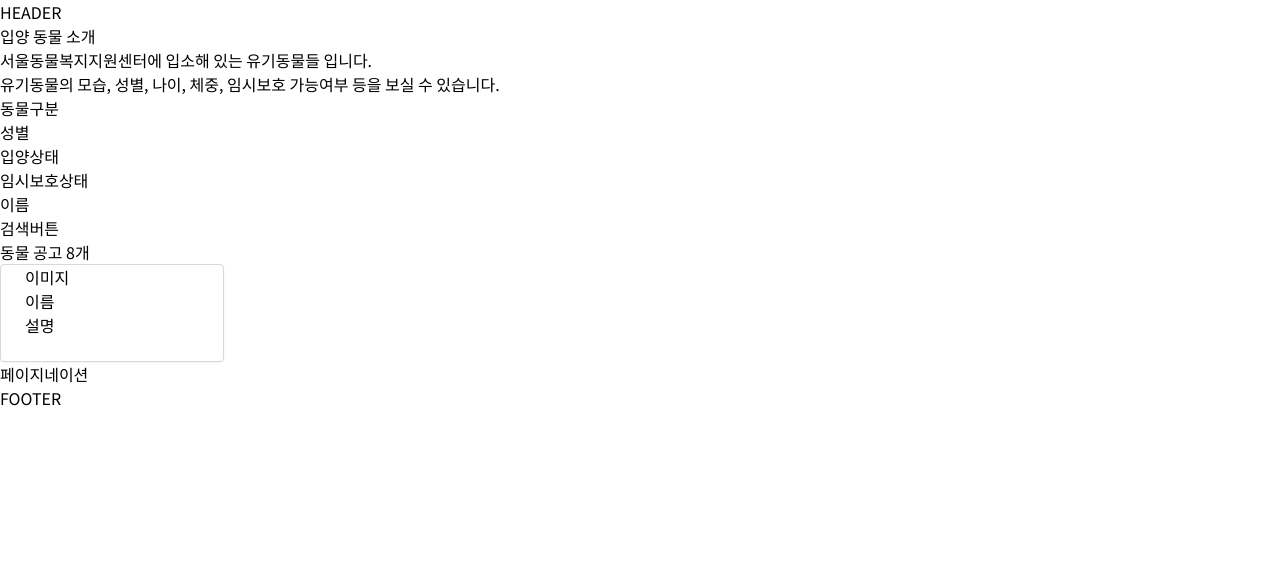
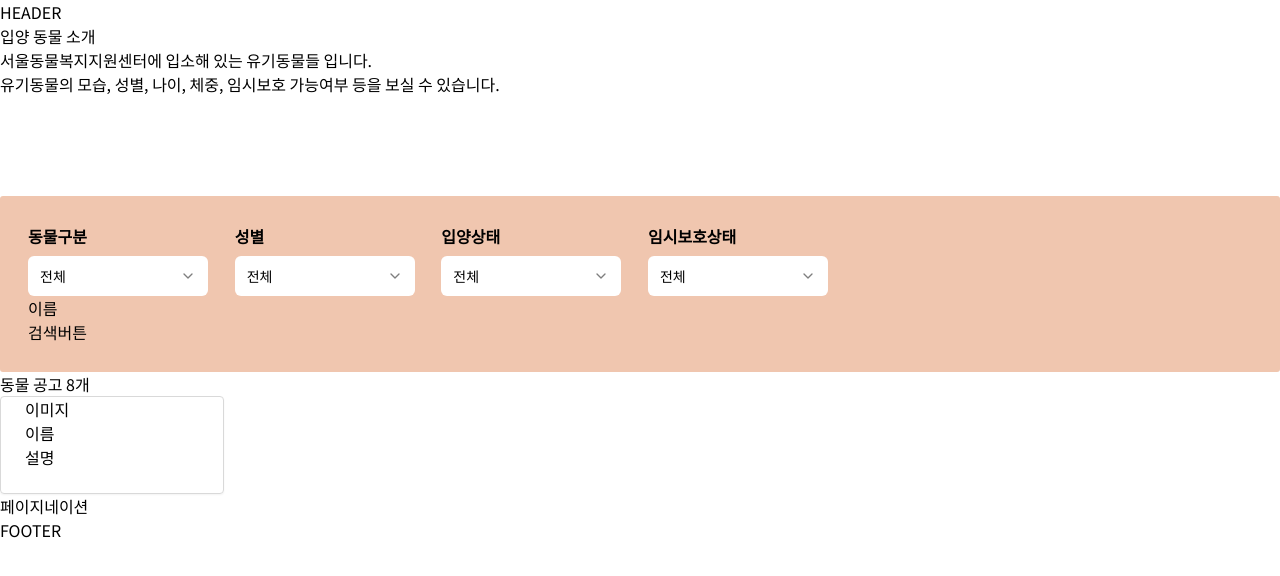
Before and after one commit to JeongwooHam/Banuddy-project, a Next.js app: page /adopt/seoul in a window 1280 px wide. Shown: the top 576 px of the page. Built offline with nearby package versions, Linux system fonts and the light colour scheme; a web font is replaced by a local one.

Commit message:
✨ Feat: shadcn Select 추가 및 custom

```diff
--- a/app/adopt/_components/List/Filter.tsx
+++ b/app/adopt/_components/List/Filter.tsx
@@ -1,18 +1,24 @@
+'use client'
+
+import CommonSelect from '@/components/select/select'
+import { filterValue } from './constants/filterValue'
+
 const AnimalFilter: React.FC = () => {
-  // 서울/전국 보이는 내용 다르게 하기
   return (
-    <>
-      <div>
-        <div>동물구분</div>
-        <div>성별</div>
-        <div>입양상태</div>
-        <div>임시보호상태</div>
+    <div className="bg-brown-100 w-content m-auto mt-[100px] rounded-[3px] p-7">
+      <div className="flex justify-between w-[800px]">
+        {filterValue.map(({ title, valueArray }) => (
+          <div>
+            <div className="text-base font-bold mb-2">{title}</div>
+            <CommonSelect selectValue={valueArray} />
+          </div>
+        ))}
       </div>
       <div>
         <div>이름</div>
         <div>검색버튼</div>
       </div>
-    </>
+    </div>
   )
 }
 
--- /dev/null
+++ b/app/adopt/_components/List/constants/filterValue.ts
@@ -0,0 +1,16 @@
+type value = {
+  title: string
+  valueArray: string[]
+}
+
+const animalcategory = ['전체', '개', '고양이', '기타']
+const animalSex = ['전체', '암컷', '수컷']
+const adoptState = ['전체', '입양대기', '입양진행중', '입양완료']
+const fosterState = ['전체', '센터보호중', '임시보호중']
+
+export const filterValue: value[] = [
+  { title: '동물구분', valueArray: animalcategory },
+  { title: '성별', valueArray: animalSex },
+  { title: '입양상태', valueArray: adoptState },
+  { title: '임시보호상태', valueArray: fosterState },
+]
--- a/components/select/select.tsx
+++ b/components/select/select.tsx
@@ -1,22 +1,30 @@
 import React from 'react'
-import Styles from './styles'
+import {
+  Select,
+  SelectContent,
+  SelectItem,
+  SelectTrigger,
+  SelectValue,
+} from '@/components/ui/select'
 
 export interface SelectProps {
-  label: string
-  onClick: () => void
-  disabled?: boolean
+  selectValue: string[]
 }
 
-const Select: React.FC<SelectProps> = ({ label, onClick, disabled }) => {
-  return (
-    <select
-      onClick={onClick}
-      className={`${Styles.fontSize} ${Styles.bg}`}
-      disabled={disabled}
-    >
-      {label}
-    </select>
-  )
+const CommonSelect: React.FC<SelectProps> = ({ selectValue }) => {
+  if (selectValue)
+    return (
+      <Select>
+        <SelectTrigger className="w-[180px] bg-white">
+          <SelectValue placeholder="전체" />
+        </SelectTrigger>
+        <SelectContent className="bg-white">
+          {selectValue.map((val) => (
+            <SelectItem value={val}>{val}</SelectItem>
+          ))}
+        </SelectContent>
+      </Select>
+    )
 }
 
-export default Select
+export default CommonSelect
--- /dev/null
+++ b/components/ui/select.tsx
@@ -0,0 +1,121 @@
+'use client'
+
+import * as React from 'react'
+import * as SelectPrimitive from '@radix-ui/react-select'
+import { Check, ChevronDown } from 'lucide-react'
+
+import { cn } from '@/lib/utils'
+
+const Select = SelectPrimitive.Root
+
+const SelectGroup = SelectPrimitive.Group
+
+const SelectValue = SelectPrimitive.Value
+
+const SelectTrigger = React.forwardRef<
+  React.ElementRef<typeof SelectPrimitive.Trigger>,
+  React.ComponentPropsWithoutRef<typeof SelectPrimitive.Trigger>
+>(({ className, children, ...props }, ref) => (
+  <SelectPrimitive.Trigger
+    ref={ref}
+    className={cn(
+      'flex h-10 w-full items-center justify-between rounded-md border-input bg-background px-3 py-2 text-sm ring-offset-background placeholder:text-muted-foreground focus:outline-none focus:ring-2 focus:ring-ring focus:ring-offset-2 disabled:cursor-not-allowed disabled:opacity-50',
+      className,
+    )}
+    {...props}
+  >
+    {children}
+    <SelectPrimitive.Icon asChild>
+      <ChevronDown className="h-4 w-4 opacity-50" />
+    </SelectPrimitive.Icon>
+  </SelectPrimitive.Trigger>
+))
+SelectTrigger.displayName = SelectPrimitive.Trigger.displayName
+
+const SelectContent = React.forwardRef<
+  React.ElementRef<typeof SelectPrimitive.Content>,
+  React.ComponentPropsWithoutRef<typeof SelectPrimitive.Content>
+>(({ className, children, position = 'popper', ...props }, ref) => (
+  <SelectPrimitive.Portal>
+    <SelectPrimitive.Content
+      ref={ref}
+      className={cn(
+        'relative z-50 min-w-[8rem] overflow-hidden rounded bg-popover text-popover-foreground shadow-md data-[state=open]:animate-in data-[state=closed]:animate-out data-[state=closed]:fade-out-0 data-[state=open]:fade-in-0 data-[state=closed]:zoom-out-95 data-[state=open]:zoom-in-95 data-[side=bottom]:slide-in-from-top-2 data-[side=left]:slide-in-from-right-2 data-[side=right]:slide-in-from-left-2 data-[side=top]:slide-in-from-bottom-2',
+        position === 'popper' &&
+          'data-[side=bottom]:translate-y-1 data-[side=left]:-translate-x-1 data-[side=right]:translate-x-1 data-[side=top]:-translate-y-1',
+        className,
+      )}
+      position={position}
+      {...props}
+    >
+      <SelectPrimitive.Viewport
+        className={cn(
+          'p-1',
+          position === 'popper' &&
+            'h-[var(--radix-select-trigger-height)] w-full min-w-[var(--radix-select-trigger-width)]',
+        )}
+      >
+        {children}
+      </SelectPrimitive.Viewport>
+    </SelectPrimitive.Content>
+  </SelectPrimitive.Portal>
+))
+SelectContent.displayName = SelectPrimitive.Content.displayName
+
+const SelectLabel = React.forwardRef<
+  React.ElementRef<typeof SelectPrimitive.Label>,
+  React.ComponentPropsWithoutRef<typeof SelectPrimitive.Label>
+>(({ className, ...props }, ref) => (
+  <SelectPrimitive.Label
+    ref={ref}
+    className={cn('py-1.5 pl-8 pr-2 text-sm font-semibold', className)}
+    {...props}
+  />
+))
+SelectLabel.displayName = SelectPrimitive.Label.displayName
+
+const SelectItem = React.forwardRef<
+  React.ElementRef<typeof SelectPrimitive.Item>,
+  React.ComponentPropsWithoutRef<typeof SelectPrimitive.Item>
+>(({ className, children, ...props }, ref) => (
+  <SelectPrimitive.Item
+    ref={ref}
+    className={cn(
+      'relative flex w-full cursor-default select-none items-center rounded-sm py-1.5 pl-8 pr-2 text-sm outline-none focus:bg-accent focus:text-accent-foreground data-[disabled]:pointer-events-none data-[disabled]:opacity-50 hover:bg-primary-200',
+      className,
+    )}
+    {...props}
+  >
+    <span className="absolute left-2 flex h-3.5 w-3.5 items-center justify-center">
+      <SelectPrimitive.ItemIndicator>
+        <Check className="h-4 w-4" />
+      </SelectPrimitive.ItemIndicator>
+    </span>
+
+    <SelectPrimitive.ItemText>{children}</SelectPrimitive.ItemText>
+  </SelectPrimitive.Item>
+))
+SelectItem.displayName = SelectPrimitive.Item.displayName
+
+const SelectSeparator = React.forwardRef<
+  React.ElementRef<typeof SelectPrimitive.Separator>,
+  React.ComponentPropsWithoutRef<typeof SelectPrimitive.Separator>
+>(({ className, ...props }, ref) => (
+  <SelectPrimitive.Separator
+    ref={ref}
+    className={cn('-mx-1 my-1 h-px bg-muted', className)}
+    {...props}
+  />
+))
+SelectSeparator.displayName = SelectPrimitive.Separator.displayName
+
+export {
+  Select,
+  SelectGroup,
+  SelectValue,
+  SelectTrigger,
+  SelectContent,
+  SelectLabel,
+  SelectItem,
+  SelectSeparator,
+}
--- a/package.json
+++ b/package.json
@@ -16,6 +16,7 @@
   },
   "dependencies": {
     "@radix-ui/react-accordion": "^1.1.2",
+    "@radix-ui/react-select": "^1.1.2",
     "@types/react-slick": "^0.23.10",
     "class-variance-authority": "^0.7.0",
     "clsx": "^2.0.0",
```
Also changed, not shown: 1 other file (tests, documents, lock files or other folders).
